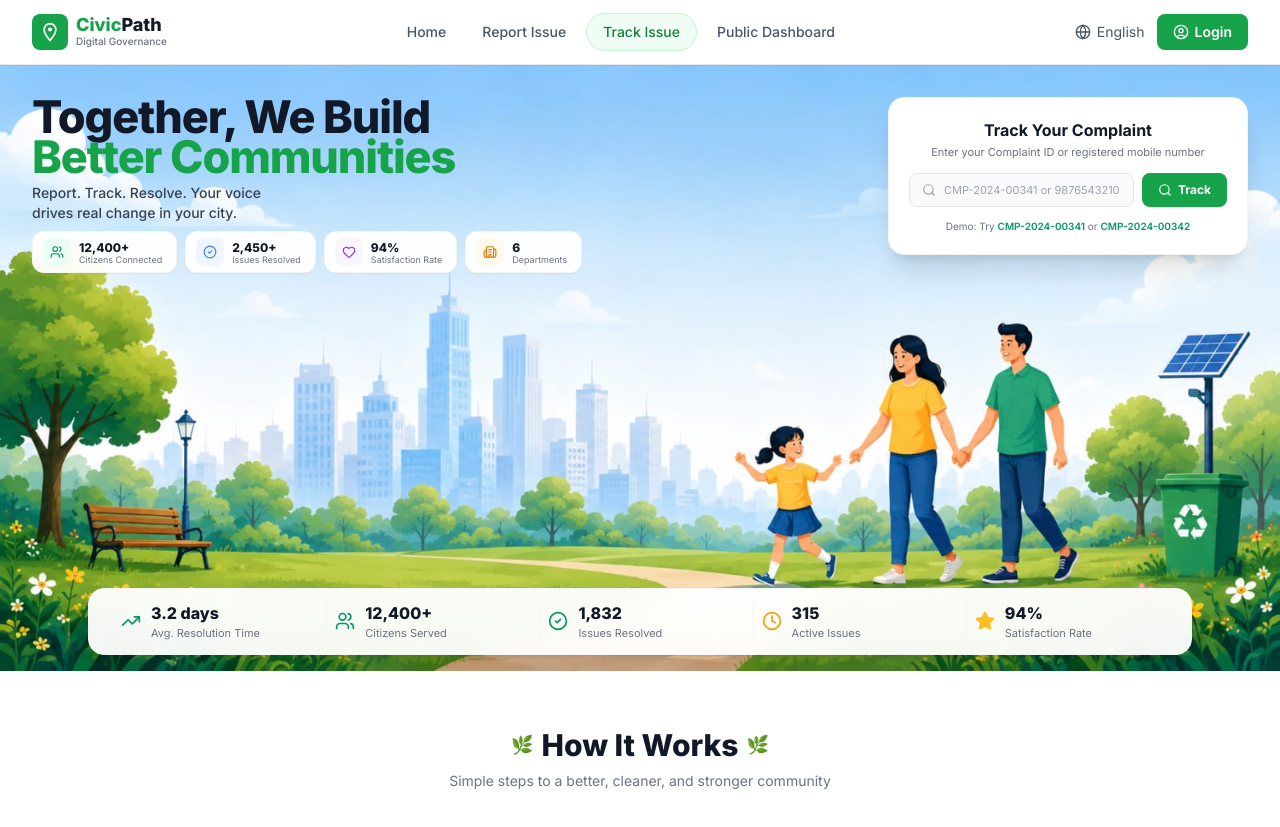
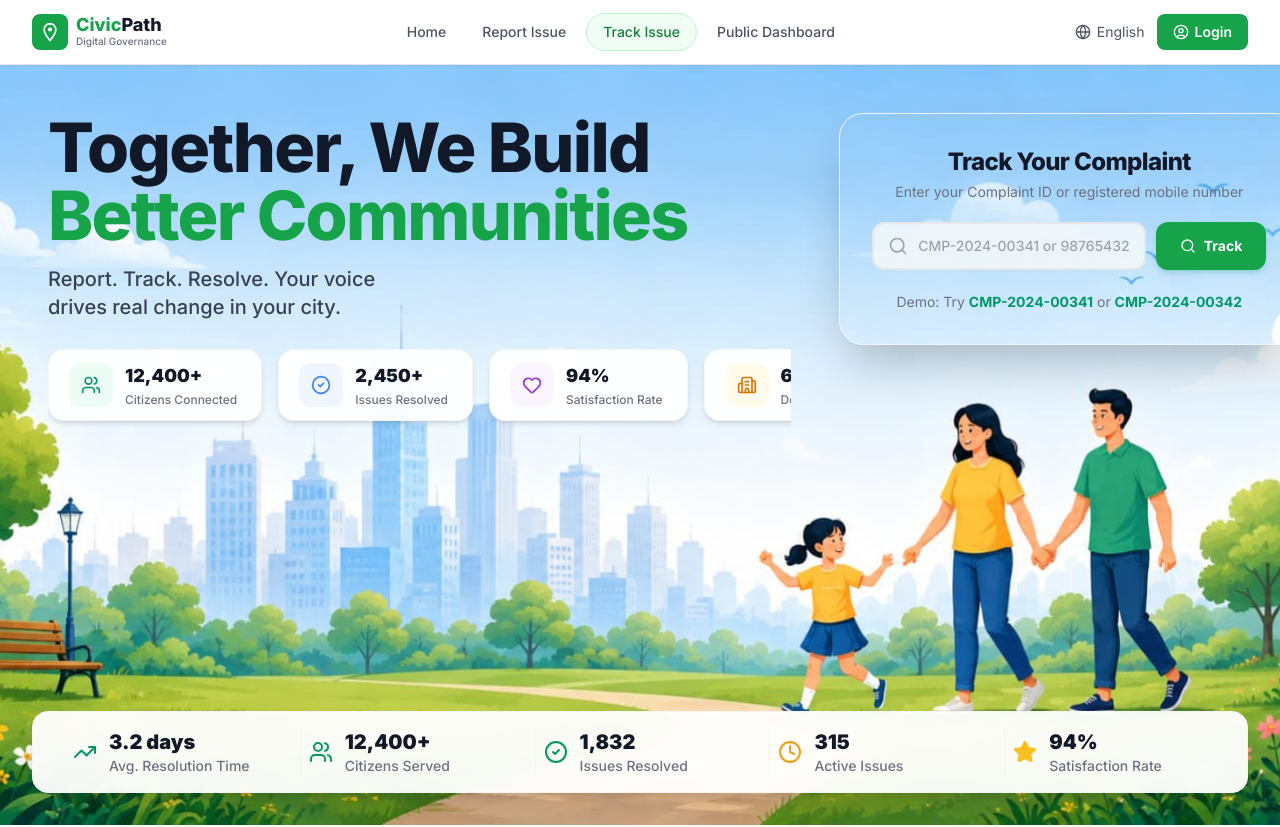
Before and after one commit to cascade-space/GOV_OS, a Next.js app in the folder public-landing-page/: page / in a window 1280 px wide. Shown: the top 827 px of the page. Built offline with nearby package versions, Linux system fonts and the light colour scheme.

Commit message:
style: enlarge hero section typography, stat snapshots, track card, and container width to fill center space

```diff
--- a/public-landing-page/src/app/page.tsx
+++ b/public-landing-page/src/app/page.tsx
@@ -112,7 +112,7 @@ function HeroSection() {
     };
 
     return (
-        <section className="relative w-full overflow-hidden flex flex-col justify-between min-h-[620px] md:min-h-[580px] lg:min-h-0 lg:aspect-[1600/757]">
+        <section className="relative w-full overflow-hidden flex flex-col justify-between min-h-[680px] lg:min-h-0 lg:aspect-[1600/757] xl:min-h-[760px]">
             {/* Background: herosection.jpeg fills whole section with 1600:757 aspect ratio to avoid any cropping */}
             <img
                 src="/herosection.jpeg"
@@ -121,145 +121,145 @@ function HeroSection() {
             />
 
             {/* ── Top Area: Left Headline & 4 Stat Chips + Right Track Complaint Card ── */}
-            <div className="relative z-10 w-full max-w-7xl mx-auto px-4 sm:px-6 lg:px-8 pt-5 sm:pt-7 md:pt-8">
-                <div className="flex flex-col lg:flex-row items-start justify-between gap-5">
+            <div className="relative z-10 w-full max-w-[1520px] mx-auto px-6 sm:px-10 lg:px-12 pt-6 sm:pt-10 md:pt-12">
+                <div className="flex flex-col lg:flex-row items-start justify-between gap-8 lg:gap-12">
 
                     {/* ── LEFT: Headline + subtitle + stat chips ── */}
-                    <div className="flex-1 max-w-xl space-y-2">
+                    <div className="flex-1 max-w-2xl xl:max-w-3xl space-y-4 sm:space-y-6">
                         {/* Headline */}
                         <div>
-                            <h1 className="text-3xl sm:text-4xl lg:text-[45px] font-extrabold text-gray-900 leading-[1.08] tracking-tight">
+                            <h1 className="text-4xl sm:text-5xl lg:text-6xl xl:text-[68px] 2xl:text-[74px] font-extrabold text-gray-900 leading-[1.05] tracking-tight">
                                 Together, We Build<br />
                                 <span className="text-[#16a34a]">Better Communities</span>
                             </h1>
-                            <p className="mt-1.5 text-xs sm:text-sm text-gray-700 leading-snug font-medium max-w-md">
+                            <p className="mt-3 sm:mt-4 text-sm sm:text-base lg:text-lg xl:text-xl text-gray-700 leading-relaxed font-medium max-w-xl">
                                 Report. Track. Resolve. Your voice<br className="hidden sm:inline" /> drives real change in your city.
                             </p>
                         </div>
 
-                        {/* 4 Stat chips in ONE single horizontal row matching Screenshot 2 */}
-                        <div className="flex items-center gap-2 overflow-x-auto pb-1 max-w-full no-scrollbar">
-                            <div className="flex items-center gap-2 bg-white/95 backdrop-blur-sm rounded-xl px-2.5 py-1.5 shadow-sm border border-gray-100/90 shrink-0">
-                                <div className="w-7 h-7 rounded-lg bg-emerald-50 text-emerald-600 flex items-center justify-center shrink-0">
-                                    <Users className="w-3.5 h-3.5" />
+                        {/* 4 Stat chips in ONE single horizontal row matching Screenshot 2 with enlarged presence */}
+                        <div className="flex items-center gap-3 sm:gap-4 overflow-x-auto pb-2 max-w-full no-scrollbar pt-1">
+                            <div className="flex items-center gap-3 bg-white/95 backdrop-blur-md rounded-2xl px-4 py-2.5 sm:px-5 sm:py-3 shadow-md border border-gray-100/90 shrink-0 hover:shadow-lg transition">
+                                <div className="w-9 h-9 sm:w-11 sm:h-11 rounded-xl bg-emerald-50 text-emerald-600 flex items-center justify-center shrink-0">
+                                    <Users className="w-4 h-4 sm:w-5 sm:h-5" />
                                 </div>
                                 <div className="pr-1">
-                                    <div className="text-xs font-extrabold text-gray-900 leading-tight">12,400+</div>
-                                    <div className="text-[9px] text-gray-500 leading-none">Citizens Connected</div>
+                                    <div className="text-sm sm:text-base lg:text-lg font-black text-gray-900 leading-tight">12,400+</div>
+                                    <div className="text-[10px] sm:text-xs text-gray-500 font-medium leading-none mt-0.5">Citizens Connected</div>
                                 </div>
                             </div>
 
-                            <div className="flex items-center gap-2 bg-white/95 backdrop-blur-sm rounded-xl px-2.5 py-1.5 shadow-sm border border-gray-100/90 shrink-0">
-                                <div className="w-7 h-7 rounded-lg bg-blue-50 text-blue-500 flex items-center justify-center shrink-0">
-                                    <CheckCircle2 className="w-3.5 h-3.5" />
+                            <div className="flex items-center gap-3 bg-white/95 backdrop-blur-md rounded-2xl px-4 py-2.5 sm:px-5 sm:py-3 shadow-md border border-gray-100/90 shrink-0 hover:shadow-lg transition">
+                                <div className="w-9 h-9 sm:w-11 sm:h-11 rounded-xl bg-blue-50 text-blue-500 flex items-center justify-center shrink-0">
+                                    <CheckCircle2 className="w-4 h-4 sm:w-5 sm:h-5" />
                                 </div>
                                 <div className="pr-1">
-                                    <div className="text-xs font-extrabold text-gray-900 leading-tight">2,450+</div>
-                                    <div className="text-[9px] text-gray-500 leading-none">Issues Resolved</div>
+                                    <div className="text-sm sm:text-base lg:text-lg font-black text-gray-900 leading-tight">2,450+</div>
+                                    <div className="text-[10px] sm:text-xs text-gray-500 font-medium leading-none mt-0.5">Issues Resolved</div>
                                 </div>
                             </div>
 
-                            <div className="flex items-center gap-2 bg-white/95 backdrop-blur-sm rounded-xl px-2.5 py-1.5 shadow-sm border border-gray-100/90 shrink-0">
-                                <div className="w-7 h-7 rounded-lg bg-purple-50 text-purple-600 flex items-center justify-center shrink-0">
-                                    <Heart className="w-3.5 h-3.5" />
+                            <div className="flex items-center gap-3 bg-white/95 backdrop-blur-md rounded-2xl px-4 py-2.5 sm:px-5 sm:py-3 shadow-md border border-gray-100/90 shrink-0 hover:shadow-lg transition">
+                                <div className="w-9 h-9 sm:w-11 sm:h-11 rounded-xl bg-purple-50 text-purple-600 flex items-center justify-center shrink-0">
+                                    <Heart className="w-4 h-4 sm:w-5 sm:h-5" />
                                 </div>
                                 <div className="pr-1">
-                                    <div className="text-xs font-extrabold text-gray-900 leading-tight">94%</div>
-                                    <div className="text-[9px] text-gray-500 leading-none">Satisfaction Rate</div>
+                                    <div className="text-sm sm:text-base lg:text-lg font-black text-gray-900 leading-tight">94%</div>
+                                    <div className="text-[10px] sm:text-xs text-gray-500 font-medium leading-none mt-0.5">Satisfaction Rate</div>
                                 </div>
                             </div>
 
-                            <div className="flex items-center gap-2 bg-white/95 backdrop-blur-sm rounded-xl px-2.5 py-1.5 shadow-sm border border-gray-100/90 shrink-0">
-                                <div className="w-7 h-7 rounded-lg bg-amber-50 text-amber-600 flex items-center justify-center shrink-0">
-                                    <Building2 className="w-3.5 h-3.5" />
+                            <div className="flex items-center gap-3 bg-white/95 backdrop-blur-md rounded-2xl px-4 py-2.5 sm:px-5 sm:py-3 shadow-md border border-gray-100/90 shrink-0 hover:shadow-lg transition">
+                                <div className="w-9 h-9 sm:w-11 sm:h-11 rounded-xl bg-amber-50 text-amber-600 flex items-center justify-center shrink-0">
+                                    <Building2 className="w-4 h-4 sm:w-5 sm:h-5" />
                                 </div>
                                 <div className="pr-1">
-                                    <div className="text-xs font-extrabold text-gray-900 leading-tight">6</div>
-                                    <div className="text-[9px] text-gray-500 leading-none">Departments</div>
+                                    <div className="text-sm sm:text-base lg:text-lg font-black text-gray-900 leading-tight">6</div>
+                                    <div className="text-[10px] sm:text-xs text-gray-500 font-medium leading-none mt-0.5">Departments</div>
                                 </div>
                             </div>
                         </div>
                     </div>
 
-                    {/* ── RIGHT: Track Your Complaint floating card ── */}
-                    <div className="w-full lg:w-auto lg:min-w-[320px] xl:min-w-[360px] shrink-0">
-                        <div className="bg-white rounded-2xl shadow-xl border border-gray-100 p-4 sm:p-5 space-y-3">
-                            <div className="text-center space-y-0.5">
-                                <h3 className="text-base font-bold text-gray-900">Track Your Complaint</h3>
-                                <p className="text-[11px] text-gray-500">Enter your Complaint ID or registered mobile number</p>
+                    {/* ── RIGHT: Track Your Complaint floating card (Enlarged & Prominent) ── */}
+                    <div className="w-full lg:w-[420px] xl:w-[460px] 2xl:w-[490px] shrink-0">
+                        <div className="bg-white/98 rounded-3xl shadow-2xl border border-gray-100 p-6 sm:p-7 xl:p-8 space-y-4 sm:space-y-5">
+                            <div className="text-center space-y-1">
+                                <h3 className="text-lg sm:text-xl xl:text-2xl font-extrabold text-gray-900 tracking-tight">Track Your Complaint</h3>
+                                <p className="text-xs sm:text-sm text-gray-500">Enter your Complaint ID or registered mobile number</p>
                             </div>
-                            <div className="flex gap-2">
-                                <div className="flex-1 flex items-center gap-2 border border-gray-200 rounded-lg px-3 py-2 bg-gray-50 focus-within:border-emerald-500 focus-within:bg-white transition">
-                                    <Search className="w-3.5 h-3.5 text-gray-400 shrink-0" />
+                            <div className="flex gap-2.5">
+                                <div className="flex-1 flex items-center gap-2.5 border-2 border-gray-200 rounded-xl px-3.5 py-2.5 sm:py-3 bg-gray-50/80 focus-within:border-emerald-500 focus-within:bg-white transition">
+                                    <Search className="w-4 h-4 sm:w-5 sm:h-5 text-gray-400 shrink-0" />
                                     <input
                                         type="text"
                                         value={trackId}
                                         onChange={(e) => setTrackId(e.target.value)}
                                         onKeyDown={(e) => e.key === "Enter" && handleTrack()}
                                         placeholder="CMP-2024-00341 or 9876543210"
-                                        className="flex-1 text-[11px] bg-transparent outline-none text-gray-700 placeholder-gray-400"
+                                        className="flex-1 text-xs sm:text-sm bg-transparent outline-none text-gray-700 placeholder-gray-400 font-medium"
                                     />
                                 </div>
                                 <button
                                     onClick={handleTrack}
-                                    className="px-4 py-2 rounded-lg bg-[#16a34a] hover:bg-[#15803d] text-white text-xs font-bold transition flex items-center gap-1.5 shrink-0 shadow-sm"
+                                    className="px-5 sm:px-6 py-2.5 sm:py-3 rounded-xl bg-[#16a34a] hover:bg-[#15803d] text-white text-xs sm:text-sm font-bold transition flex items-center gap-2 shrink-0 shadow-md shadow-emerald-600/20 active:scale-95"
                                 >
-                                    <Search className="w-3.5 h-3.5" />
+                                    <Search className="w-4 h-4" />
                                     <span>Track</span>
                                 </button>
                             </div>
-                            <p className="text-[10px] text-gray-500 text-center">
+                            <p className="text-xs sm:text-sm text-gray-500 text-center pt-0.5">
                                 Demo: Try{" "}
-                                <button onClick={() => setTrackId("CMP-2024-00341")} className="text-emerald-600 font-semibold hover:underline">CMP-2024-00341</button>
+                                <button onClick={() => setTrackId("CMP-2024-00341")} className="text-emerald-600 font-bold hover:underline">CMP-2024-00341</button>
                                 {" "}or{" "}
-                                <button onClick={() => setTrackId("CMP-2024-00342")} className="text-emerald-600 font-semibold hover:underline">CMP-2024-00342</button>
+                                <button onClick={() => setTrackId("CMP-2024-00342")} className="text-emerald-600 font-bold hover:underline">CMP-2024-00342</button>
                             </p>
                         </div>
                     </div>
                 </div>
             </div>
 
-            {/* ── Bottom Floating Stats Bar (Inside hero section on grass) ── */}
-            <div className="relative z-10 w-full max-w-6xl mx-auto px-4 sm:px-6 pt-10 pb-3 sm:pb-4">
-                <div className="bg-white/95 backdrop-blur-md rounded-2xl shadow-lg border border-gray-100 py-3 px-4 sm:px-6">
-                    <div className="grid grid-cols-2 sm:grid-cols-5 gap-3 items-center divide-y sm:divide-y-0 sm:divide-x divide-gray-100">
-                        <div className="flex items-center gap-2.5 px-2">
-                            <TrendingUp className="w-5 h-5 text-emerald-600 shrink-0" />
+            {/* ── Bottom Floating Stats Bar (Inside hero section on grass with safe bottom margin) ── */}
+            <div className="relative z-10 w-full max-w-[1380px] mx-auto px-4 sm:px-8 pt-10 pb-5 sm:pb-7 xl:pb-8">
+                <div className="bg-white/95 backdrop-blur-md rounded-2xl shadow-xl border border-gray-100 py-4 px-5 sm:px-8">
+                    <div className="grid grid-cols-2 sm:grid-cols-5 gap-4 sm:gap-6 items-center divide-y sm:divide-y-0 sm:divide-x divide-gray-100">
+                        <div className="flex items-center gap-3 px-2">
+                            <TrendingUp className="w-6 h-6 text-emerald-600 shrink-0" />
                             <div>
-                                <div className="text-sm sm:text-base font-extrabold text-gray-900 leading-tight">3.2 days</div>
-                                <div className="text-[10px] sm:text-[11px] text-gray-500">Avg. Resolution Time</div>
+                                <div className="text-base sm:text-lg xl:text-xl font-black text-gray-900 leading-tight">3.2 days</div>
+                                <div className="text-xs sm:text-sm text-gray-500 font-medium">Avg. Resolution Time</div>
                             </div>
                         </div>
 
-                        <div className="flex items-center gap-2.5 px-2 pt-2 sm:pt-0">
-                            <Users className="w-5 h-5 text-emerald-600 shrink-0" />
+                        <div className="flex items-center gap-3 px-2 pt-2 sm:pt-0">
+                            <Users className="w-6 h-6 text-emerald-600 shrink-0" />
                             <div>
-                                <div className="text-sm sm:text-base font-extrabold text-gray-900 leading-tight">12,400+</div>
-                                <div className="text-[10px] sm:text-[11px] text-gray-500">Citizens Served</div>
+                                <div className="text-base sm:text-lg xl:text-xl font-black text-gray-900 leading-tight">12,400+</div>
+                                <div className="text-xs sm:text-sm text-gray-500 font-medium">Citizens Served</div>
                             </div>
                         </div>
 
-                        <div className="flex items-center gap-2.5 px-2 pt-2 sm:pt-0">
-                            <CheckCircle2 className="w-5 h-5 text-emerald-600 shrink-0" />
+                        <div className="flex items-center gap-3 px-2 pt-2 sm:pt-0">
+                            <CheckCircle2 className="w-6 h-6 text-emerald-600 shrink-0" />
                             <div>
-                                <div className="text-sm sm:text-base font-extrabold text-gray-900 leading-tight">1,832</div>
-                                <div className="text-[10px] sm:text-[11px] text-gray-500">Issues Resolved</div>
+                                <div className="text-base sm:text-lg xl:text-xl font-black text-gray-900 leading-tight">1,832</div>
+                                <div className="text-xs sm:text-sm text-gray-500 font-medium">Issues Resolved</div>
                             </div>
                         </div>
 
-                        <div className="flex items-center gap-2.5 px-2 pt-2 sm:pt-0">
-                            <Clock className="w-5 h-5 text-amber-500 shrink-0" />
+                        <div className="flex items-center gap-3 px-2 pt-2 sm:pt-0">
+                            <Clock className="w-6 h-6 text-amber-500 shrink-0" />
                             <div>
-                                <div className="text-sm sm:text-base font-extrabold text-gray-900 leading-tight">315</div>
-                                <div className="text-[10px] sm:text-[11px] text-gray-500">Active Issues</div>
+                                <div className="text-base sm:text-lg xl:text-xl font-black text-gray-900 leading-tight">315</div>
+                                <div className="text-xs sm:text-sm text-gray-500 font-medium">Active Issues</div>
                             </div>
                         </div>
 
-                        <div className="flex items-center gap-2.5 px-2 pt-2 sm:pt-0 col-span-2 sm:col-span-1">
-                            <Star className="w-5 h-5 text-amber-400 fill-amber-400 shrink-0" />
+                        <div className="flex items-center gap-3 px-2 pt-2 sm:pt-0 col-span-2 sm:col-span-1">
+                            <Star className="w-6 h-6 text-amber-400 fill-amber-400 shrink-0" />
                             <div>
-                                <div className="text-sm sm:text-base font-extrabold text-gray-900 leading-tight">94%</div>
-                                <div className="text-[10px] sm:text-[11px] text-gray-500">Satisfaction Rate</div>
+                                <div className="text-base sm:text-lg xl:text-xl font-black text-gray-900 leading-tight">94%</div>
+                                <div className="text-xs sm:text-sm text-gray-500 font-medium">Satisfaction Rate</div>
                             </div>
                         </div>
                     </div>
```
